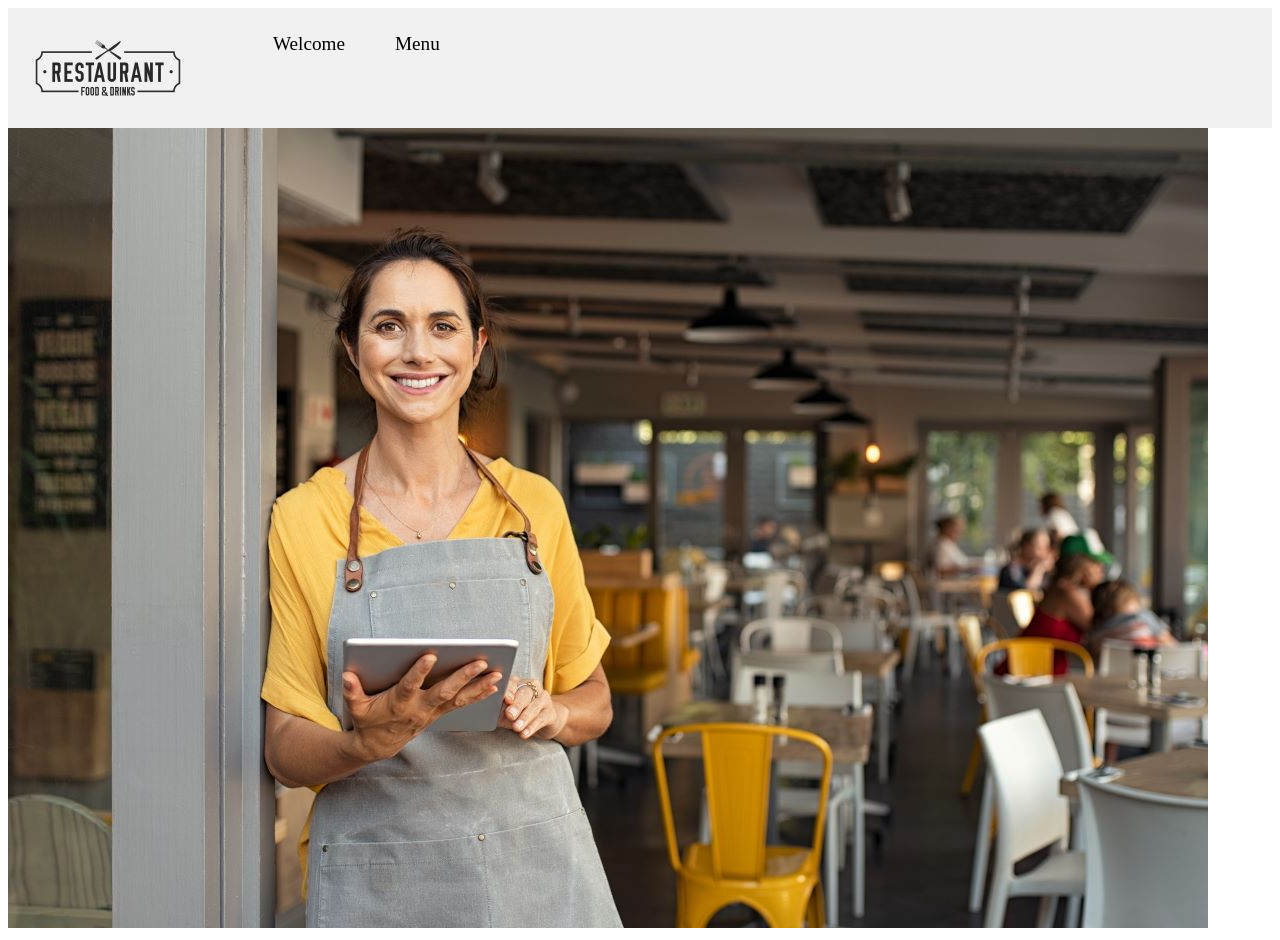
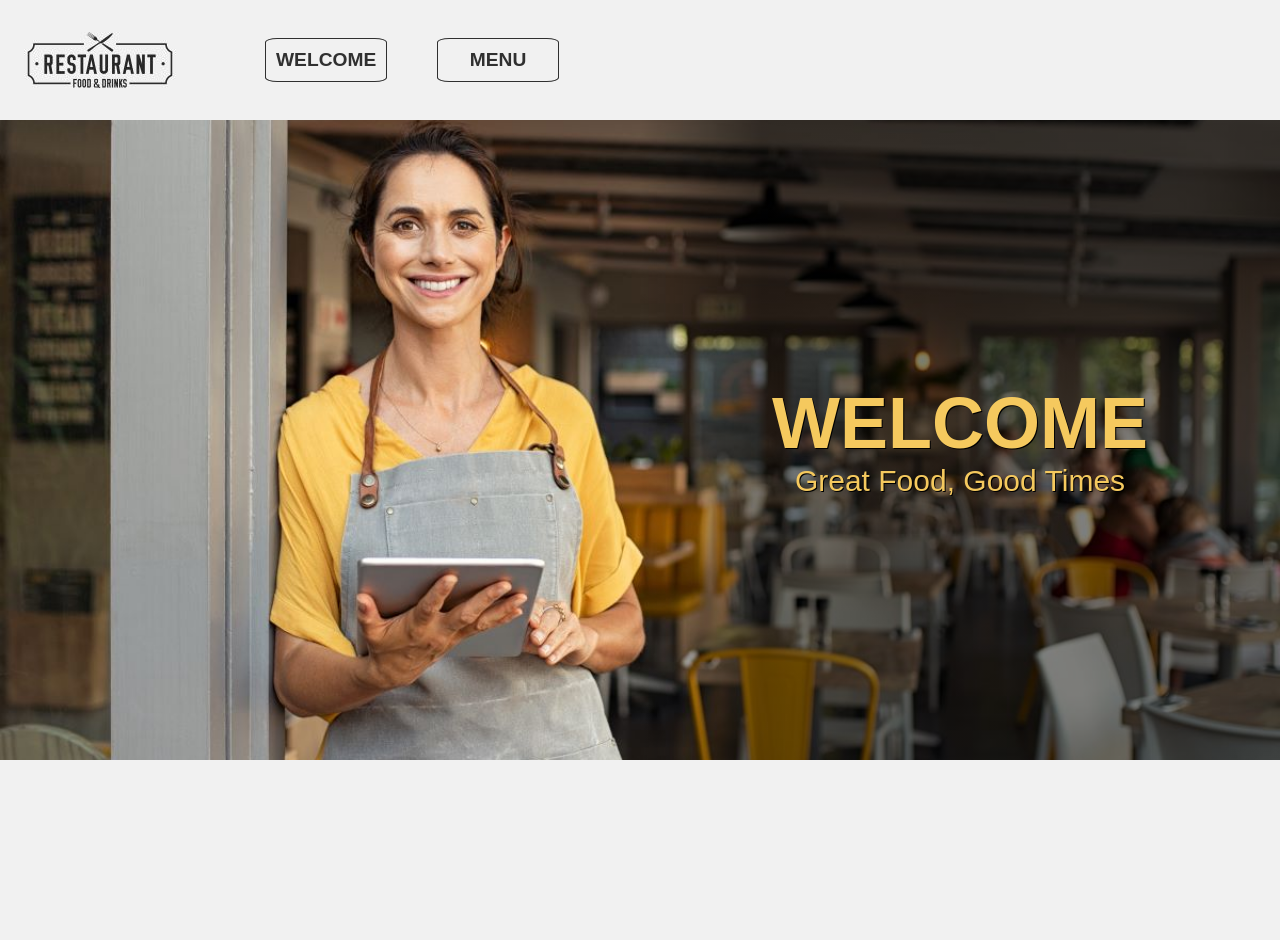
Before and after one commit to refactory128/Restaurant_page, a website built with webpack: page dist/index.html in a window 1280 px wide. After the commit the page ends 800 px from the top, so only its background shows below. Built offline with nearby package versions, Linux system fonts and the light colour scheme.

Commit message:
make headline and alow to shrink and grow

```diff
--- a/src/index.js
+++ b/src/index.js
@@ -16,11 +16,11 @@ function navBar(){
     nav.appendChild(ul);
 
     const welcomeTab = document.createElement("li");
-    welcomeTab.innerHTML = "Welcome";
+    welcomeTab.innerHTML = "WELCOME";
     nav.appendChild(welcomeTab);
 
     const menuTab = document.createElement("li");
-    menuTab.innerHTML = "Menu";
+    menuTab.innerHTML = "MENU";
     nav.appendChild(menuTab);
 
 
@@ -28,12 +28,25 @@ function navBar(){
 }
 
 function welcomePage(){
+
     const page = document.createElement("div");
-    page.classList.add('page');
+    page.classList.add('welcomePage');
 
-    const backgroundImage = new Image();
-    backgroundImage.src = backgroundImageSrc;
-    page.appendChild(backgroundImage);
+    const leftDiv = document.createElement("div");
+    leftDiv.classList.add('leftDiv');
+    page.appendChild(leftDiv);
+
+    const rightDiv = document.createElement("div");
+    rightDiv.classList.add('rightDiv');
+    page.appendChild(rightDiv);
+
+    const h1 = document.createElement("h1");
+    h1.innerHTML = "WELCOME"
+    rightDiv.appendChild(h1);
+
+    const p = document.createElement("p");
+    p.innerHTML = "Great Food, Good Times"
+    rightDiv.appendChild(p);
 
     return page;
 }
--- a/src/style.css
+++ b/src/style.css
@@ -1,11 +1,79 @@
+div {
+    border: 0px solid red;
+}
+
+body{
+    margin:0px;
+    background-color: #f1f1f1;
+    font-family: Arial, Helvetica, sans-serif;
+
+}
+
 .nav {
     display: flex;
+    align-items: center;
     list-style: none;
     background-color: #f1f1f1;
 }
 
 .nav li{
     font-size: larger;
+
+    font-weight: 600;
+    color: #303030;
     margin: 25px;
+    padding: 10px;
+    border: 1px solid #303030;
+    border-radius: 10%;
+    width: 100px;
+    text-align: center;
 
 }
+
+
+
+.welcomePage {
+
+    height: 80vh;
+    background-image: url('./img/Welcome.jpeg');
+    background-size: cover;
+    background-repeat: no-repeat;
+    background-position: center;
+
+    display: flex;
+    align-items: stretch;
+
+}
+
+.welcomePage>div {
+    flex: 1;
+    display: flex;
+    flex-direction: column;
+    justify-content: center;
+    align-items: center;
+
+}
+
+.rightDiv{
+    background: linear-gradient(90deg, rgba(252,252,252,0) 0%, rgba(0,0,0,0.5) 19%);
+    text-shadow: 1px 1px #000000;
+}
+
+.rightDiv>h1{
+    color: #f5c95e ;
+    font-size: 72px;
+    opacity: 1;
+    margin: 0px;
+
+
+}
+
+.rightDiv>p{
+    color: #f5c95e ;
+    font-size: 30px;
+    opacity: 1;
+    text-align: center;
+    margin: 0px;
+
+
+}
```
Also changed, not shown: dist/main.js.
